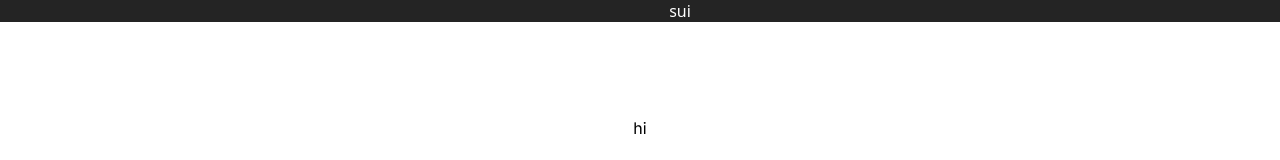
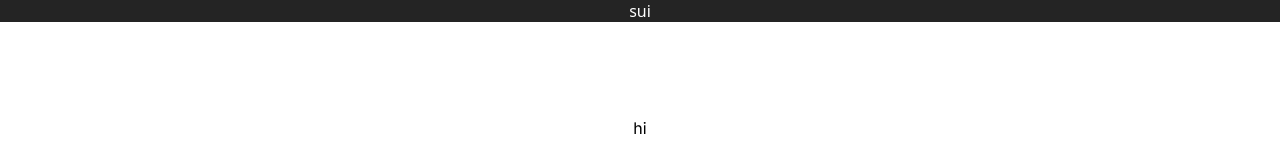
Before and after one commit to Xristyan/TrainStationApp, a Next.js app in the folder frontend/train-station-app/: page / in a window 1280 px wide. Shown: the top 160 px of the page. Built offline with nearby package versions, Linux system fonts and the light colour scheme.

Commit message:
Update header.module.scss

```diff
--- a/frontend/train-station-app/styles/header/header.module.scss
+++ b/frontend/train-station-app/styles/header/header.module.scss
@@ -22,7 +22,7 @@
   justify-content: center;
   align-items: center;
   margin: 0;
-  margin-left: 5rem;
+  // margin-left: 5rem;
   font-family: system-ui;
 }
 .list a {
```
